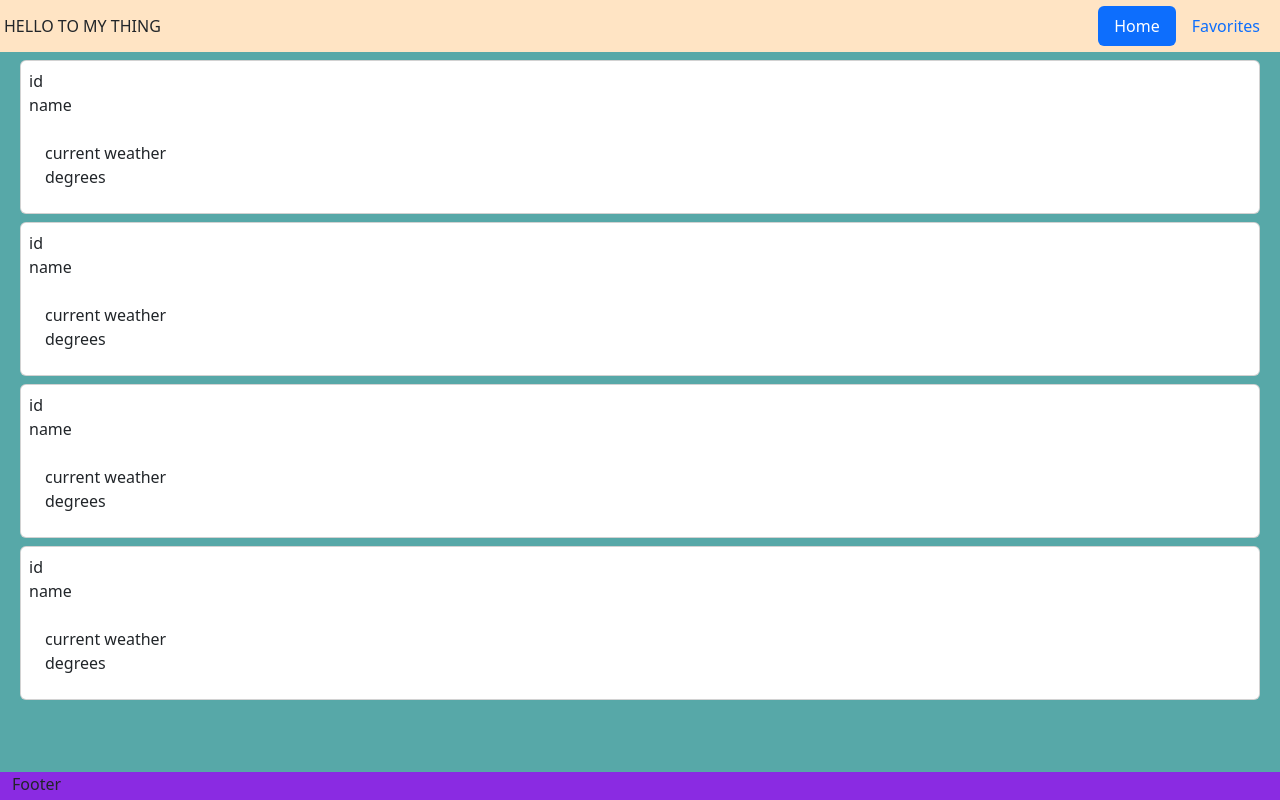
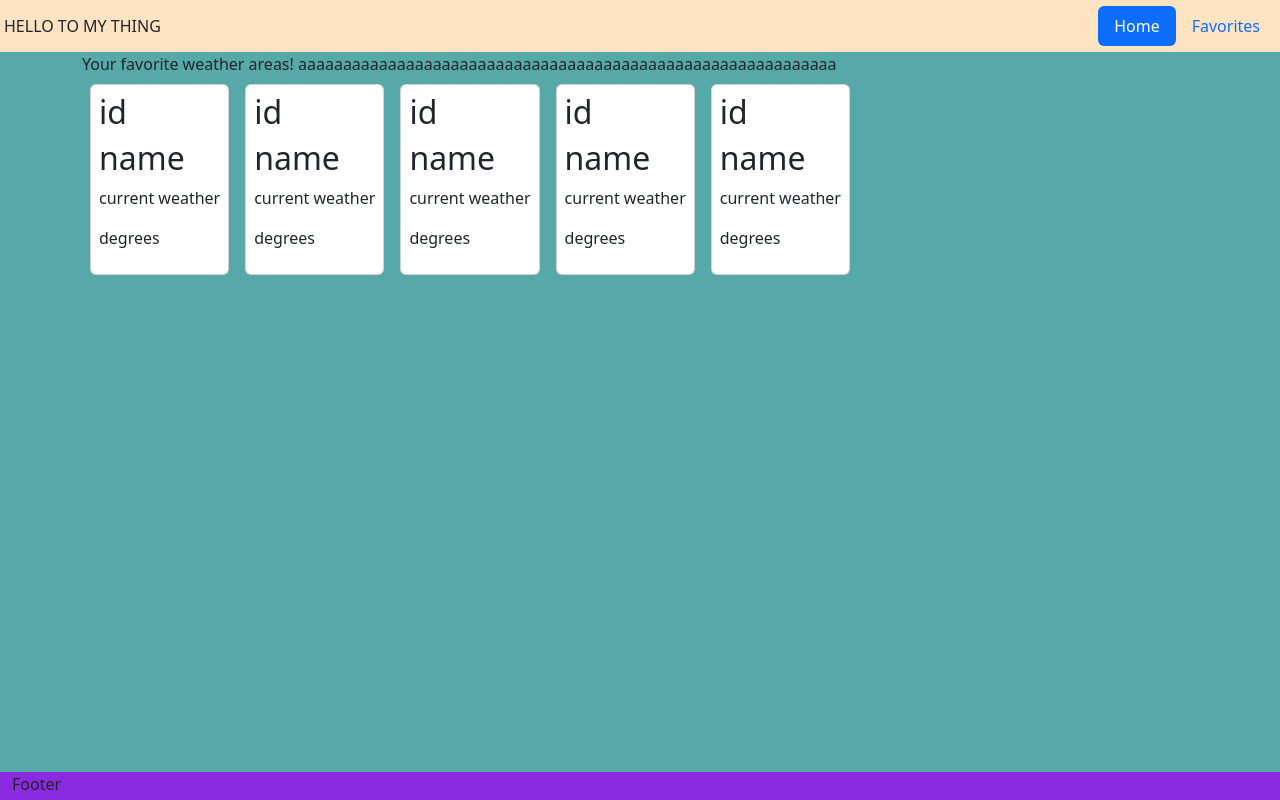
Before and after one commit to newohtwo/WeatherAbra, a React (Create React App) app: page /favorites in a window 1280 px wide. Built offline with nearby package versions, Linux system fonts and the light colour scheme.

Commit message:
added css

```diff
--- a/src/components/FavoriteWeatherBlock.js
+++ b/src/components/FavoriteWeatherBlock.js
@@ -2,12 +2,12 @@ import React from "react";
 
 export const FavoriteWeatherBlock = () => {
   return (
-    <div className="card m-2 p-2 justify-content">
-      <div>id</div>
-      <div className="card-title">name</div>
-      <div className="card-text card-body">
-        <div>current weather</div>
-        <div>degrees</div>
+    <div className="card m-2 p-2 card-body d-inline-flex justify-content">
+      <h2>id</h2>
+      <h2 className="card-title">name</h2>
+      <div className="card-text">
+        <p>current weather</p>
+        <p>degrees</p>
       </div>
     </div>
   );
--- a/src/components/Favorites.js
+++ b/src/components/Favorites.js
@@ -1,19 +1,26 @@
-import React, { useEffect, useState } from 'react'
-import { FavoriteWeatherBlock } from './FavoriteWeatherBlock';
+import React, { useEffect, useState } from "react";
+import { FavoriteWeatherBlock } from "./FavoriteWeatherBlock";
 
 export const Favorites = () => {
   const [favoriteWeathers, setFavoriteWeathers] = useState();
 
-  useEffect (() => {
-    setFavoriteWeathers(JSON.parse(localStorage.getItem('favoriteWeathers')));
-  });
+  useEffect(() => {
+    setFavoriteWeathers(JSON.parse(localStorage.getItem("favoriteWeathers")));
+  }, []);
 
   return (
-    <div>
-      <FavoriteWeatherBlock />
-      <FavoriteWeatherBlock />
-      <FavoriteWeatherBlock />
-      <FavoriteWeatherBlock />
+    <div className="container-fluid container-sm">
+      <div>
+        Your favorite weather areas!
+        aaaaaaaaaaaaaaaaaaaaaaaaaaaaaaaaaaaaaaaaaaaaaaaaaaaaaaaaaaaa
+      </div>
+      <div className="d-inline-flex justify-content-center">
+        <FavoriteWeatherBlock />
+        <FavoriteWeatherBlock />
+        <FavoriteWeatherBlock />
+        <FavoriteWeatherBlock />
+        <FavoriteWeatherBlock />
+      </div>
     </div>
-  )
-}
+  );
+};
--- a/src/components/Layout/Layout.js
+++ b/src/components/Layout/Layout.js
@@ -9,7 +9,7 @@ const Layout = ({ children }) => {
         <Navbar />
       </div>
 
-      <div className="row content p-0 m-0">{children}</div>
+      <div className="content p-0 m-0">{children}</div>
 
       <div className="row footer p-0 m-0">
         <Footer />
```
